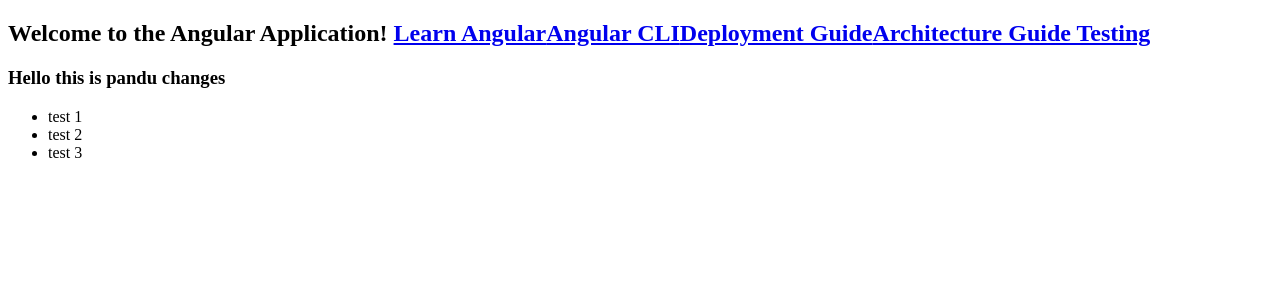
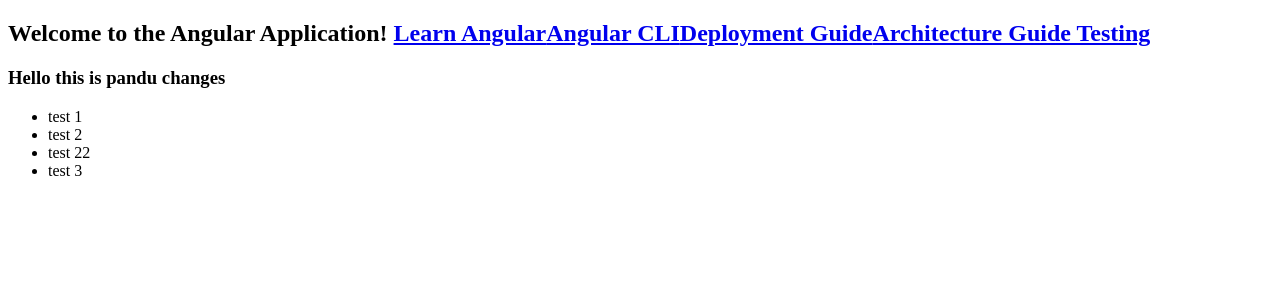
Before and after one commit to DeepakMattepally/github-angular, an Angular app: page / in a window 1280 px wide. Shown: the top 300 px of the page. Built offline with nearby package versions, Linux system fonts and the light colour scheme.

Commit message:
pandu 3rd changes

```diff
--- a/src/app/app.component.html
+++ b/src/app/app.component.html
@@ -11,5 +11,6 @@
 <ul>
   <li>test 1</li>
   <li>test 2</li>
+    <li>test 22</li>
   <li>test 3</li>
 </ul>
```
